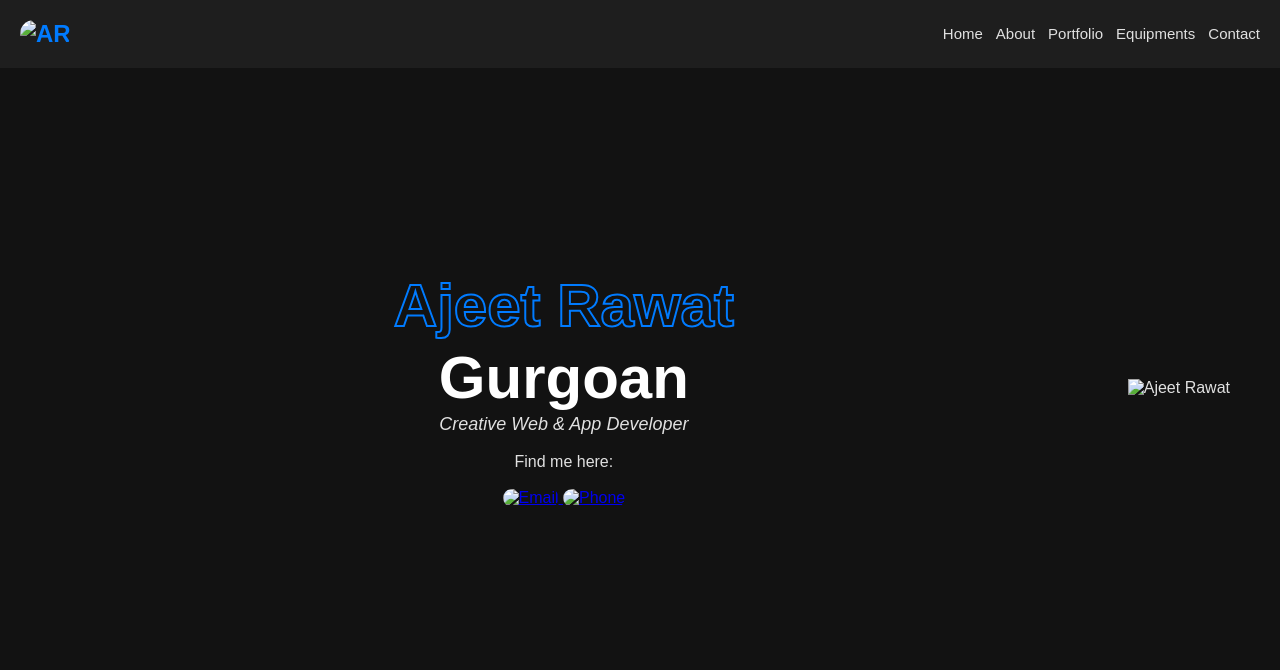
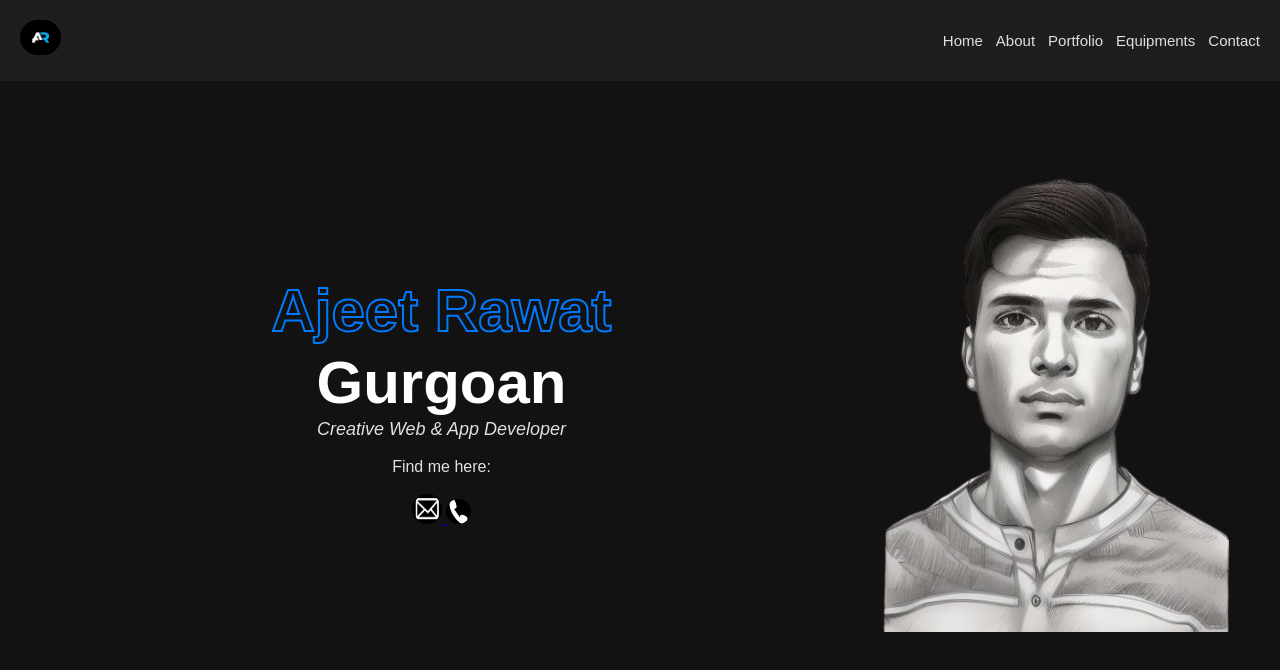
Before and after one commit to AjeetRawat2/MyPortfolioweb, a plain HTML site: page index.html in a window 1280 px wide. Drawn offline with Linux system fonts and the light colour scheme.

Commit message:
Update index.html

```diff
--- a/index.html
+++ b/index.html
@@ -11,7 +11,7 @@
 <body>
 
     <header>
-        <div class="logo"><img style="height: 35px;" src="assets/ar.png" alt="AR"></div>
+        <div class="logo"><img style="height: 35px;" src="ar.png" alt="AR"></div>
         <nav>
             <ul>
                 <li><a href="index.html">Home</a></li>
@@ -28,14 +28,14 @@
             <h1><span class="outline-text">Ajeet Rawat</span> <br> <span class="bold-text">Gurgoan</span></h1>
             <p class="subtitle">Creative Web & App Developer</p><br>
             <p> Find me here: <br><br><a href="rawatajeet287@gmail.com">
-                    <img style="border-radius: 20px;   text-decoration:none; " src="assets/mail.png" alt="Email" width="30"
+                    <img style="border-radius: 20px;   text-decoration:none; " src="mail.png" alt="Email" width="30"
                         height="30">
                 </a>
-                <a href="tel: +919868631055"><img style="border-radius: 20px;text-decoration:none; " src="assets/Phone.png" alt="Phone" width="25" height="25"></a>
+                <a href="tel: +919868631055"><img style="border-radius: 20px;text-decoration:none; " src="Phone.png" alt="Phone" width="25" height="25"></a>
             </p>
         </div>
         <div class="image-container">
-            <img src="assets/profile.png" alt="Ajeet Rawat">
+            <img src="profile.png" alt="Ajeet Rawat">
         </div>
 
     </main>
```
